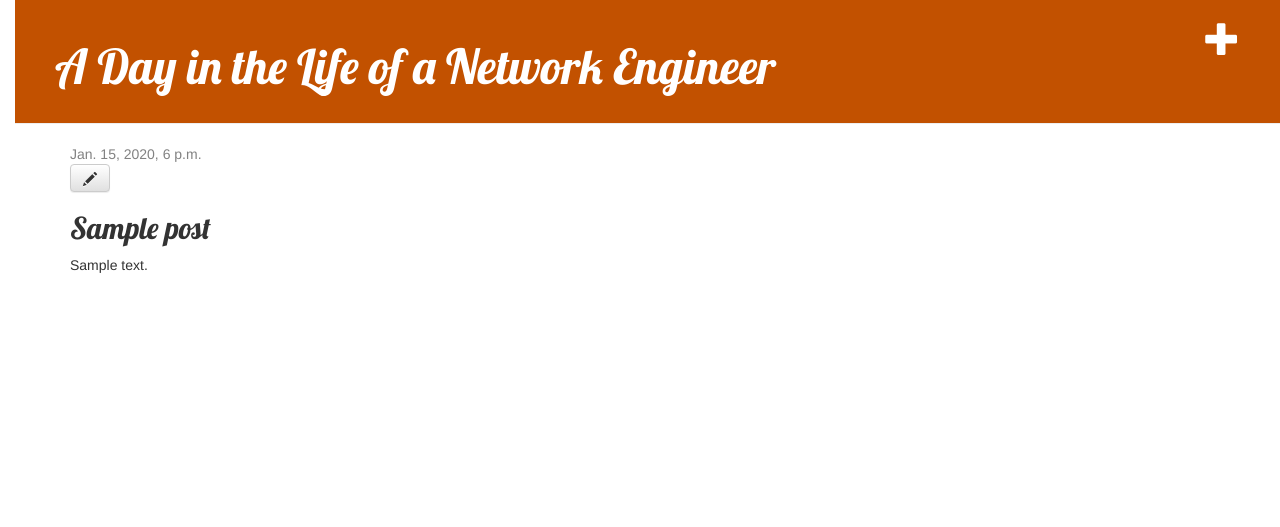
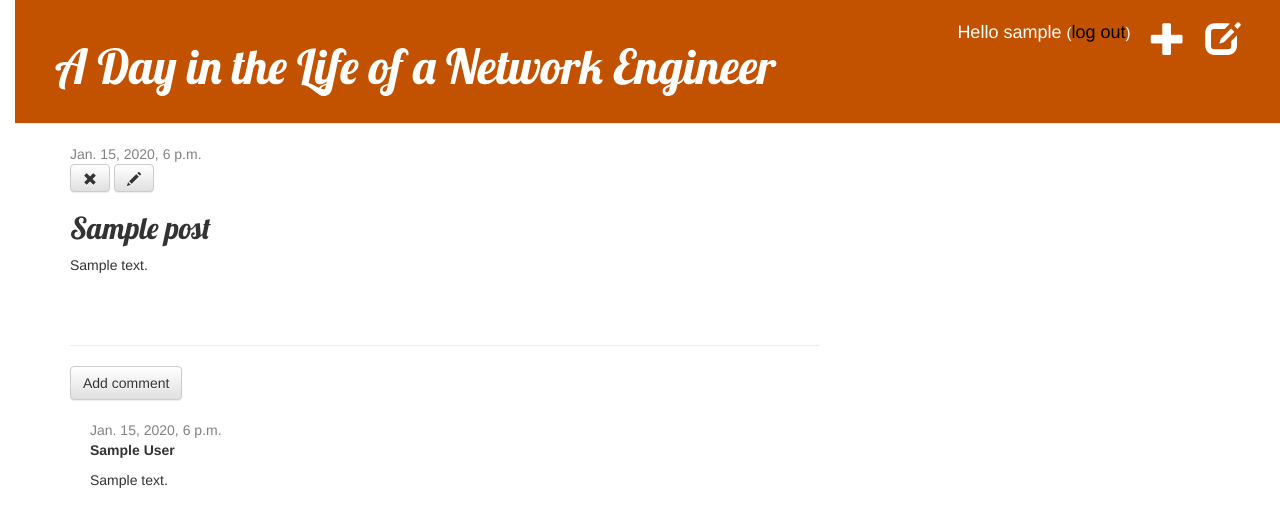
Before and after one commit to andreslearns/my_first_blog, a Django app: page /post/1/ in a window 1280 px wide. Shown: the top 527 px of the page. Run offline with Django 3.2, Linux system fonts and the light colour scheme; a user stored in the database is signed in; tables that the repository leaves empty hold one stand-in row (values such as "Sample post"); some libraries are stand-ins or nearby versions.

Commit message:
Added comment model and allow users to add a comment.

```diff
--- a/blog/admin.py
+++ b/blog/admin.py
@@ -1,6 +1,7 @@
 from django.contrib import admin
-from .models import Post
+from .models import Post, Comment
 
 # Register your models here.
 
 admin.site.register(Post)
+admin.site.register(Comment)
--- a/blog/models.py
+++ b/blog/models.py
@@ -16,3 +16,21 @@ class Post(models.Model):
 
     def __str__(self):
         return self.title
+
+    def approved_comments(self):
+        return self.comments.filter(approved_comment=True)
+
+
+class Comment(models.Model):
+    post = models.ForeignKey('blog.Post', on_delete=models.CASCADE, related_name='comments')
+    author = models.CharField(max_length=200)
+    text = models.TextField()
+    created_date = models.DateTimeField(default=timezone.now)
+    approved_comment = models.BooleanField(default=False)
+
+    def approve(self):
+        self.approved_comment = True
+        self.save()
+
+    def __str__(self):
+        return self.text
--- a/blog/static/css/blog.css
+++ b/blog/static/css/blog.css
@@ -53,3 +53,7 @@ h1, h2, h3, h4 {
 .post h2 a, .post h2 a:visited {
     color: #000000;
 }
+
+.comment {
+    margin: 20px 0px 20px 20px;
+}
--- a/blog/templates/blog/base.html
+++ b/blog/templates/blog/base.html
@@ -10,7 +10,11 @@
     <body>
         <div class="page-header">
             {% if user.is_authenticated %}
+                <a href="{% url 'post_draft_list' %}" class="top-menu"><span class="glyphicon glyphicon-edit"></span></a>
                 <a href="{% url 'post_new' %}" class="top-menu"><span class="glyphicon glyphicon-plus"></span></a>
+                <p class="top-menu" style="color:white; font-size:18px;"> Hello {{ user.username }} <small>(<a href="{% url 'logout' %}" style="color:black; font-size:18px;">log out</a>)</small></p>
+            {% else %}
+                <a href="{% url 'login' %}" class="top-menu"><span class="glyphicon glyphicon-lock"></span></a>
             {% endif %}
             <h1><a href="/">A Day in the Life of a Network Engineer</a></h1>
 
--- a/blog/templates/blog/post_detail.html
+++ b/blog/templates/blog/post_detail.html
@@ -3,14 +3,40 @@
 {% block content %}
     <div class="post">
         {% if post.published_date %}
-            <div class="date">
-                {{ post.published_date }}
-            </div>
-        {% endif %}
+        <div class="date">
+            {{ post.published_date }}
+        </div>
+    {% else %}
+        <a class="btn btn-default" href="{% url 'post_publish' pk=post.pk %}">Publish</a>
+    {% endif %}
         {% if user.is_authenticated %}
+            <a class="btn btn-default" href="{% url 'post_remove' pk=post.pk %}"><span class="glyphicon glyphicon-remove"></span></a>
             <a class="btn btn-default" href="{% url 'post_edit' pk=post.pk %}"><span class="glyphicon glyphicon-pencil"></span></a>
         {% endif %}
         <h2>{{ post.title }}</h2>
         <p>{{ post.text|linebreaksbr }}</p>
     </div>
+
+    <hr>
+
+    <a class="btn btn-default" href="{% url 'add_comment_to_post' pk=post.pk %}">Add comment</a>
+
+{% for comment in post.comments.all %}
+    {% if user.is_authenticated or comment.approved_comment %}
+    <div class="comment">
+        <div class="date">
+            {{ comment.created_date }}
+            {% if not comment.approved_comment %}
+                <a class="btn btn-default" href="{% url 'comment_remove' pk=comment.pk %}"><span class="glyphicon glyphicon-remove"></span></a>
+                <a class="btn btn-default" href="{% url 'comment_approve' pk=comment.pk %}"><span class="glyphicon glyphicon-ok"></span></a>
+            {% endif %}
+        </div>
+        <strong>{{ comment.author }}</strong>
+        <p>{{ comment.text|linebreaks }}</p>
+    </div>
+    {% endif %}
+{% empty %}
+    <p>No comments here yet :(</p>
+{% endfor %}
+
 {% endblock %}
--- a/blog/templates/blog/post_list.html
+++ b/blog/templates/blog/post_list.html
@@ -8,6 +8,7 @@
         </div>
         <h2><a href="{% url 'post_detail' pk=post.pk %}">{{ post.title }}</a></h2>
         <p>{{ post.text|linebreaksbr }}</p>
+        <a href="{% url 'post_detail' pk=post.pk %}">Comments: {{ post.approved_comments.count }}</a>
     </div>
 {% endfor %}
 {% endblock %}
--- a/blog/urls.py
+++ b/blog/urls.py
@@ -6,4 +6,10 @@ urlpatterns = [
     path('post/<int:pk>/', views.post_detail, name='post_detail'),
     path('post/new/', views.post_new, name='post_new'),
     path('post/<int:pk>/edit/', views.post_edit, name='post_edit'),
+    path('drafts/', views.post_draft_list, name='post_draft_list'),
+    path('post/<pk>/publish/', views.post_publish, name='post_publish'),
+    path('post/<pk>/remove/', views.post_remove, name='post_remove'),
+    path('post/<int:pk>/comment/', views.add_comment_to_post, name='add_comment_to_post'),
+    path('comment/<int:pk>/approve/', views.comment_approve, name='comment_approve'),
+    path('comment/<int:pk>/remove/', views.comment_remove, name='comment_remove'),
 ]
--- a/blog/views.py
+++ b/blog/views.py
@@ -1,31 +1,32 @@
+from django.contrib.auth.decorators import login_required
 from django.shortcuts import render, get_object_or_404
 from django.utils import timezone
-from .models import Post
-from .forms import PostForm
+from .models import Post, Comment
+from .forms import PostForm, CommentForm
 from django.shortcuts import redirect
 
 def post_list(request):
-    posts = Post.objects.order_by('created_date')
+    posts = Post.objects.filter(published_date__lte=timezone.now()).order_by('published_date')
     return render(request, 'blog/post_list.html', {'posts': posts})
 
 def post_detail(request, pk):
     post = get_object_or_404(Post, pk=pk)
     return render(request, 'blog/post_detail.html', {'post': post})
 
+@login_required
 def post_new(request):
     if request.method == "POST":
         form = PostForm(request.POST)
         if form.is_valid():
             post = form.save(commit=False)
             post.author = request.user
-            post.published_date = timezone.now()
             post.save()
             return redirect('post_detail', pk=post.pk)
     else:
         form = PostForm()
     return render(request, 'blog/post_edit.html', {'form': form})
 
-
+@login_required
 def post_edit(request, pk):
     post = get_object_or_404(Post, pk=pk)
     if request.method == "POST":
@@ -33,9 +34,52 @@ def post_edit(request, pk):
         if form.is_valid():
             post = form.save(commit=False)
             post.author = request.user
-            post.published_date = timezone.now()
             post.save()
             return redirect('post_detail', pk=post.pk)
     else:
         form = PostForm(instance=post)
     return render(request, 'blog/post_edit.html', {'form': form})
+
+@login_required
+def post_draft_list(request):
+    posts = Post.objects.filter(published_date__isnull=True).order_by('created_date')
+    return render(request, 'blog/post_draft_list.html', {'posts': posts})
+
+@login_required
+def post_publish(request, pk):
+    post = get_object_or_404(Post, pk=pk)
+    post.publish()
+    return redirect('post_detail', pk=pk)
+
+@login_required
+def post_remove(request, pk):
+    post = get_object_or_404(Post, pk=pk)
+    post.delete()
+    return redirect('post_list')
+
+
+def add_comment_to_post(request, pk):
+    post = get_object_or_404(Post, pk=pk)
+    if request.method == "POST":
+        form = CommentForm(request.POST)
+        if form.is_valid():
+            comment = form.save(commit=False)
+            comment.post = post
+            comment.save()
+            return redirect('post_detail', pk=post.pk)
+    else:
+        form = CommentForm()
+    return render(request, 'blog/add_comment_to_post.html', {'form': form})
+
+
+@login_required
+def comment_approve(request, pk):
+    comment = get_object_or_404(Comment, pk=pk)
+    comment.approve()
+    return redirect('post_detail', pk=comment.post.pk)
+
+@login_required
+def comment_remove(request, pk):
+    comment = get_object_or_404(Comment, pk=pk)
+    comment.delete()
+    return redirect('post_detail', pk=comment.post.pk)
--- a/mysite/settings.py
+++ b/mysite/settings.py
@@ -120,3 +120,5 @@ USE_TZ = True
 
 STATIC_URL = '/static/'
 STATIC_ROOT = os.path.join(BASE_DIR, 'static')
+
+LOGIN_REDIRECT_URL = '/'
--- a/mysite/urls.py
+++ b/mysite/urls.py
@@ -15,8 +15,12 @@ Including another URLconf
 """
 from django.contrib import admin
 from django.urls import path, include
+from django.contrib.auth import views
 
 urlpatterns = [
     path('admin/', admin.site.urls),
+    path('accounts/login/', views.LoginView.as_view(), name='login'),
+    path('accounts/logout/', views.LogoutView.as_view(next_page='/'), name='logout'),
     path ('', include ('blog.urls')),
+
 ]
```
Also changed, not shown: blog/forms.py (+8 -1 lines), blog/templates/blog/add_comment_to_post.html (added, +9 -0 lines), blog/templates/blog/post_draft_list.html (added, +11 -0 lines), blog/templates/registration/login.html (added, +24 -0 lines), blog/migrations/0002_comment.py (added).
